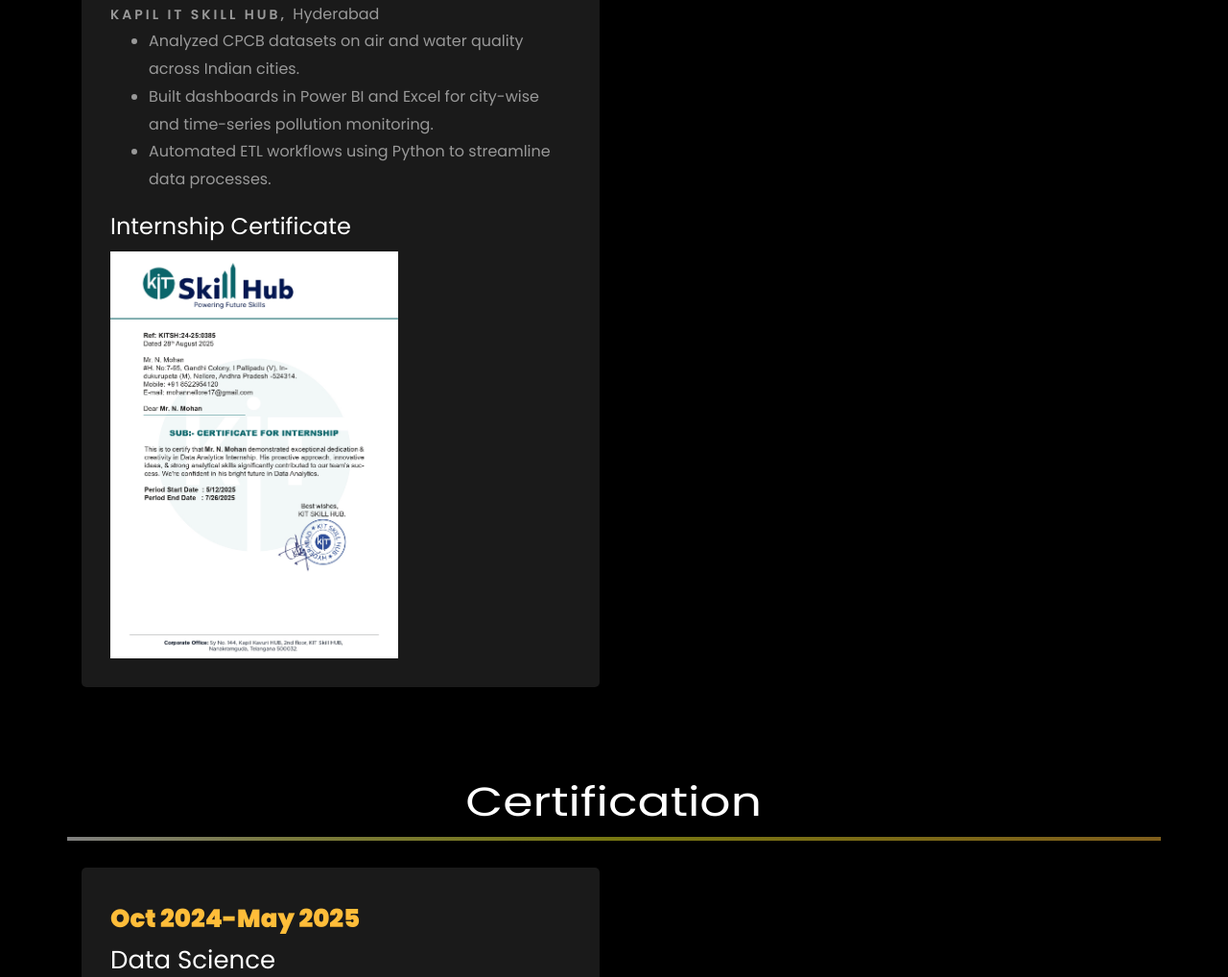
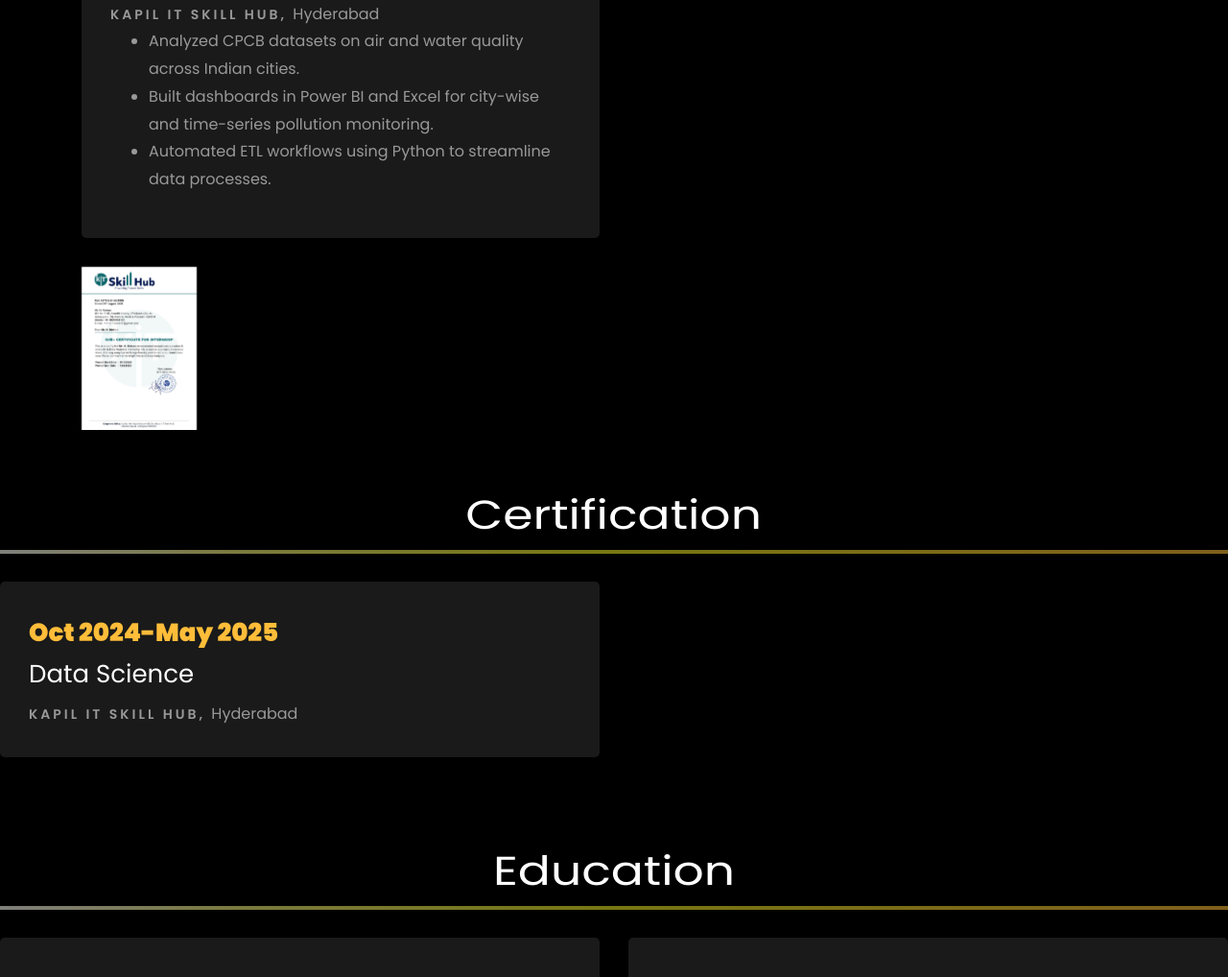
Before and after one commit to MohanNellore/MohanNellore.github.io, a plain HTML site: page index.html in a window 1280 px wide. Shown: the part 2582-3600 px from the top of the page at 96% size. Drawn offline with Linux system fonts and the light colour scheme; files whose address does not match are found by name.

Commit message:
Update index.html

```diff
--- a/index.html
+++ b/index.html
@@ -294,11 +294,12 @@
 								<li>Automated ETL workflows using Python to streamline data processes.</li>
 							</ul>
 					<!-- Internship Certificate -->
-            <div class="certificate mt-3">
-                <h4>Internship Certificate</h4>
-                    <img src="images/Internship.jpg" alt="Internship Certificate" width="300">
-                </a>
             </div>
+
+            <div class="certificate-side">
+                <img src="images/Internship.jpg" alt="Internship Certificate" width="120">
+            </div>
+
         </div>
     </div>
 </div>
```
